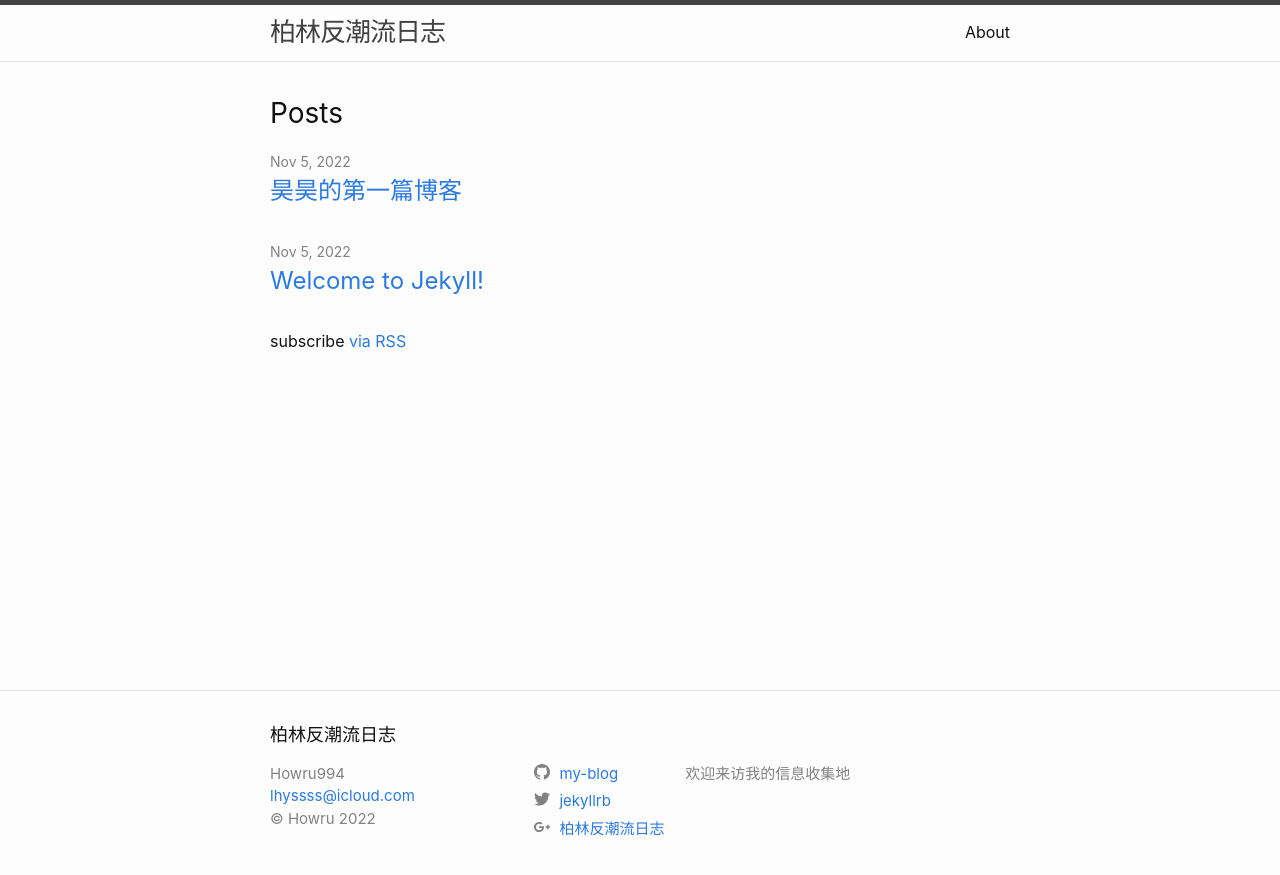
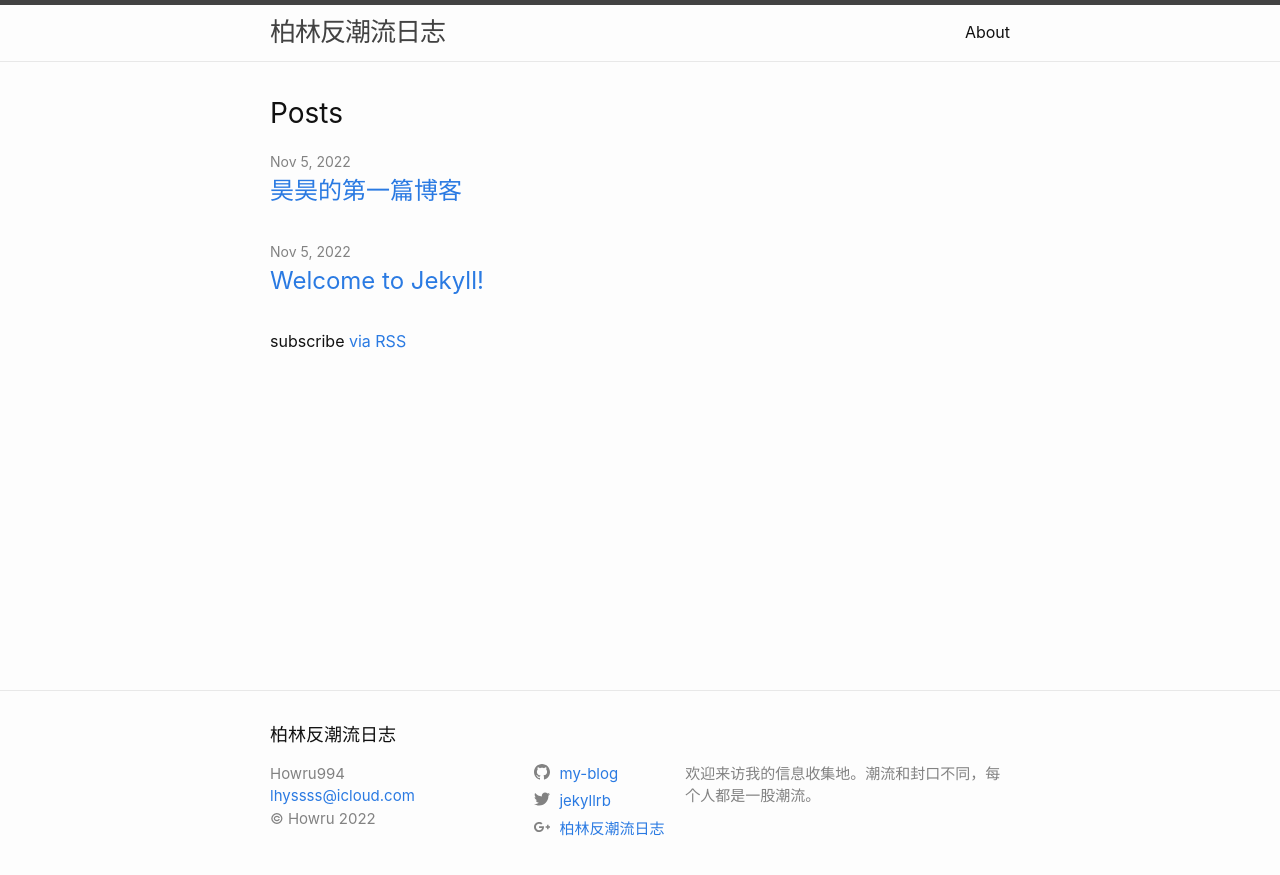
Before and after one commit to Howareu994/my-blog, a Jekyll site: the page built from index.markdown, in a window 1280 px wide. Shown: the top 875 px of the page. Built offline with Jekyll 4.4.1, drawn with Linux system fonts in a browser that asks for light colours.

Commit message:
updated description

```diff
--- a/_config.yml
+++ b/_config.yml
@@ -21,7 +21,7 @@
 title: 柏林反潮流日志
 email: lhyssss@icloud.com
 description: >- # this means to ignore newlines until "baseurl:"
-  欢迎来访我的信息收集地
+  欢迎来访我的信息收集地。潮流和封口不同，每个人都是一股潮流。
 baseurl: "/my-blog" # the subpath of your site, e.g. /blog
 url: "https://howareu994.github.io" # the base hostname & protocol for your site, e.g. http://example.com
 twitter_username: jekyllrb
```
